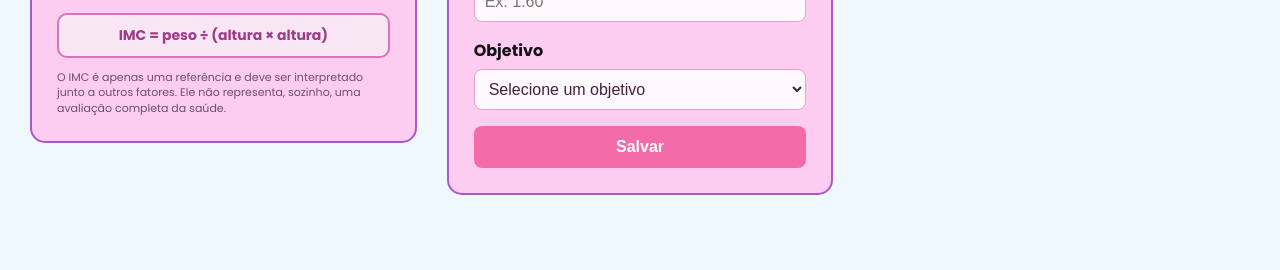
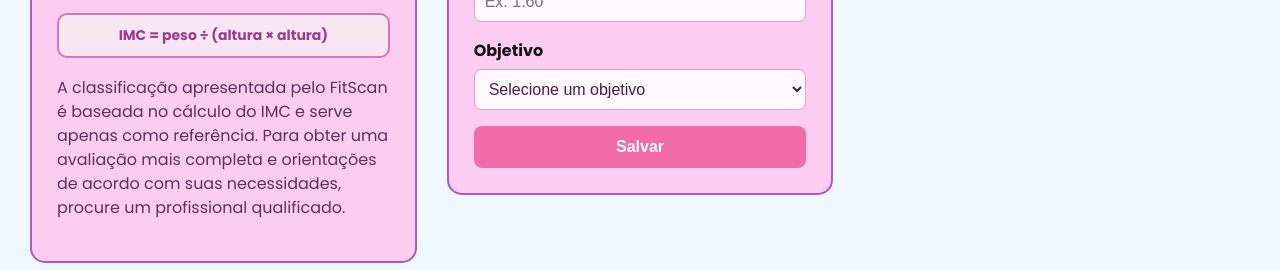
Before and after one commit to giovanawhitey/FitScanProject, a React (Vite) app in the folder Frontend/FitScanProject/: page / in a window 1280 px wide. Shown: the part 528-798 px from the top of the page. Built offline with nearby package versions, Linux system fonts and the light colour scheme; no server answers.

Commit message:
Finalizando projeto

```diff
--- a/Frontend/FitScanProject/src/Componentes/Informacoes.jsx
+++ b/Frontend/FitScanProject/src/Componentes/Informacoes.jsx
@@ -31,10 +31,7 @@ function Informacoes() {
         IMC = peso ÷ (altura × altura)
       </div>
 
-      <p className={styles.observacao}>
-        O IMC é apenas uma referência e deve ser interpretado junto a outros
-        fatores. Ele não representa, sozinho, uma avaliação completa da saúde.
-      </p>
+      <p className={styles.observacao}> A classificação apresentada pelo FitScan é baseada no cálculo do IMC e serve apenas como referência. Para obter uma avaliação mais completa e orientações de acordo com suas necessidades, procure um profissional qualificado. </p>
     </section>
   );
 }
--- a/Frontend/FitScanProject/src/Componentes/Informacoes.module.css
+++ b/Frontend/FitScanProject/src/Componentes/Informacoes.module.css
@@ -47,11 +47,10 @@
 }
 
 .observacao {
-  margin: 0;
-  color: #2f1b39;
-  font-size: 11px;
-  line-height: 1.4;
-  opacity: 0.7;
+  margin-top: 18px;
+  font-size: 16px;
+  line-height: 1.5;
+  color: #5f315f;
 }
 
 @media (max-width: 600px) {
```
Also changed, not shown: 2 other files (tests, documents, lock files or other folders).
